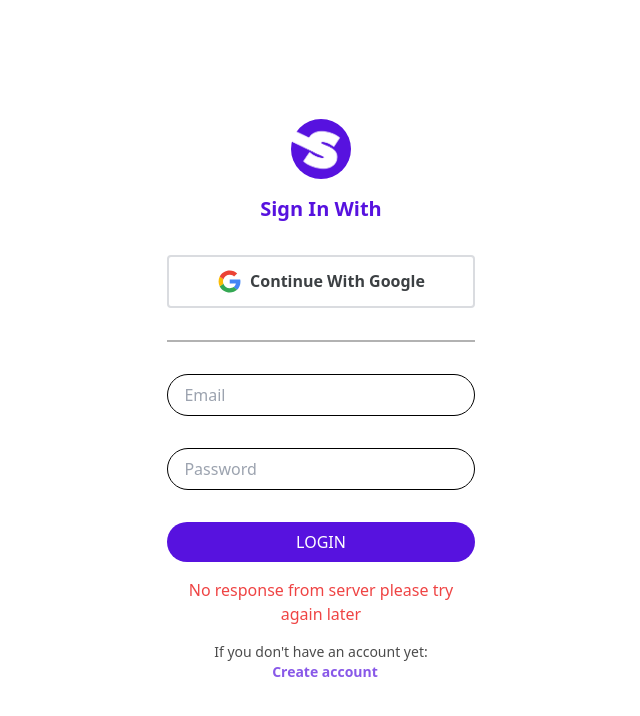
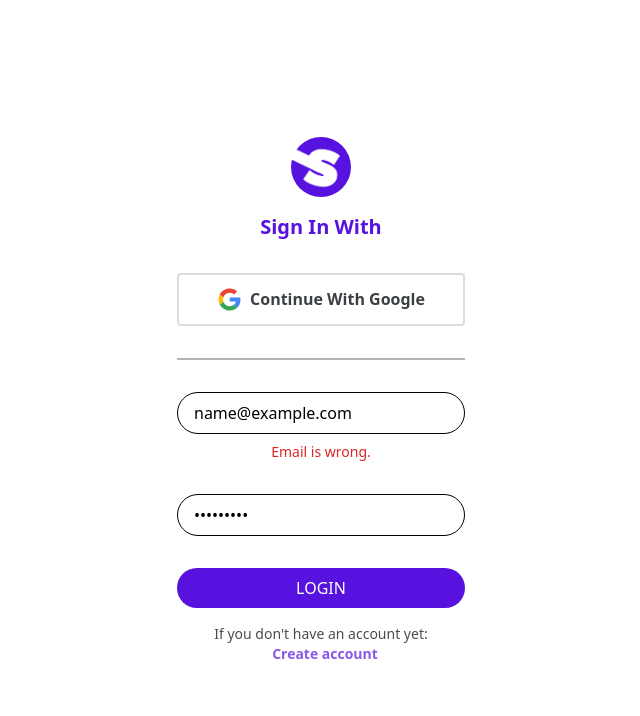
Before and after one commit to andevbonilla/simpliterms-frontend-internationalization, a Next.js app: page /en/auth/login in a window 1280 px wide. Both pictures are taken after typing "name@example.com", "Sample123" into the empty fields and a click on the button "LOGIN". Shown: the top 716 px of the page, without its empty margins (319-959 px from the left). Built offline with nearby package versions, Linux system fonts and the light colour scheme; no server answers.

Commit message:
improve the login component completely

```diff
--- a/package.json
+++ b/package.json
@@ -25,6 +25,7 @@
     "react-toastify": "10.0.5"
   },
   "devDependencies": {
+    "@types/js-cookie": "3.0.6",
     "@types/node": "20",
     "@types/react": "18",
     "@types/react-dom": "18",
--- a/src/app/[locale]/auth/login/page.tsx
+++ b/src/app/[locale]/auth/login/page.tsx
@@ -4,8 +4,8 @@ import Image from "next/image";
 import Link from "next/link";
 import axios from "axios";
 import Cookies from 'js-cookie';
+
 import { backendUri } from "@/helpers/url";
-
 import { useGoogleLogin } from '@react-oauth/google';
 import { LoadingComponent } from "@/components/Loading";
 
@@ -23,16 +23,66 @@ const SigninPage = () => {
     passwordPlaceholder: "Password",
     IFmessage: "If you don't have an account yet: ",
     IFbutton: "Create account",
-    actionButton: "LOGIN"
+    actionButton: "LOGIN",
+    errorEmail: "Email is wrong.",
+    errorEmailRequired: "Email is required.",
+    errorEmailToolong: "Email is too long.",
+    errorPassword: "Password must have at least 8 chracters.",
+    errorPasswordRequired: "Password is required.",
+    errorPasswordToolong: "Password is too long.",
   })
 
+  // form values
+  const [email, setEmail] = useState("");
+  const [emailError, setEmailError] = useState("");
+  const changeEmail = (value: string) => {
+    const regexEmail = /^[a-zA-Z0-9._%+-]+@(gmail\.com|yahoo\.com|outlook\.com|hotmail\.com|icloud\.com)$/;
+    setEmail(value);
+    if (value.length > 100) {
+      setEmailError(texts.errorEmailToolong);
+      return true;
+    };
+    if (value.length === 0) {
+      setEmailError(texts.errorEmailRequired);
+      return true;
+    };
+    if (!regexEmail.test(value)) {
+      setEmailError(texts.errorEmail);
+      return true;
+    };
+    setEmailError("");
+    return false;
+  };
+
+  const [password, setPassword] = useState("");
+  const [passwordError, setPasswordError] = useState("");
+  const changePassword = (value: string) => {
+    setPassword(value);
+    if (value.length > 100) {
+      setPasswordError(texts.errorPasswordToolong);
+      return true;
+    };
+    if (value.length === 0) {
+      setPasswordError(texts.errorPasswordRequired);
+      return true;
+    };
+    if (value.length < 8) {
+      setPasswordError(texts.errorPassword);
+      return true;
+    };
+    setPasswordError("");
+    return false;
+  };
+
   useEffect(() => {
+
     const language = localStorage.getItem("language");
 
     if (language !== null && language !== undefined) {
       setLanguageLink(language);
     }
 
+    // change languages
     switch (language) {
       case "en":
         settexts({
@@ -42,7 +92,30 @@ const SigninPage = () => {
           passwordPlaceholder: "Password",
           IFmessage: "If you don't have an account yet: ",
           IFbutton: "Create account",
-          actionButton: "LOGIN"
+          actionButton: "LOGIN",
+          errorEmail: "Email is wrong.",
+          errorEmailRequired: "Email is required.",
+          errorEmailToolong: "Email is too long.",
+          errorPassword: "Password must have at least 8 characters.",
+          errorPasswordRequired: "Password is required.",
+          errorPasswordToolong: "Password is too long.",
+        });
+        break;
+      case "de":
+        settexts({
+          signIn: "Anmelden mit",
+          googleButton: "Mit Google fortfahren",
+          emailPlaceholder: "E-Mail",
+          passwordPlaceholder: "Passwort",
+          IFmessage: "Falls Sie noch kein Konto haben: ",
+          IFbutton: "Konto erstellen",
+          actionButton: "ANMELDEN",
+          errorEmail: "E-Mail ist falsch.",
+          errorEmailRequired: "E-Mail ist erforderlich.",
+          errorEmailToolong: "E-Mail ist zu lang.",
+          errorPassword: "Das Passwort muss mindestens 8 Zeichen lang sein.",
+          errorPasswordRequired: "Passwort ist erforderlich.",
+          errorPasswordToolong: "Passwort ist zu lang.",
         });
         break;
       case "ru":
@@ -53,7 +126,13 @@ const SigninPage = () => {
           passwordPlaceholder: "Пароль",
           IFmessage: "Если у вас еще нет учетной записи: ",
           IFbutton: "Создать аккаунт",
-          actionButton: "ВХОД"
+          actionButton: "ВХОД",
+          errorEmail: "Электронная почта введена неправильно.",
+          errorEmailRequired: "Требуется электронная почта.",
+          errorEmailToolong: "Электронная почта слишком длинная.",
+          errorPassword: "Пароль должен содержать не менее 8 символов.",
+          errorPasswordRequired: "Требуется пароль.",
+          errorPasswordToolong: "Пароль слишком длинный.",
         });
         break;
       case "zh":
@@ -64,7 +143,13 @@ const SigninPage = () => {
           passwordPlaceholder: "密码",
           IFmessage: "如果您还没有帐户：",
           IFbutton: "创建帐户",
-          actionButton: "登录"
+          actionButton: "登录",
+          errorEmail: "电子邮件错误。",
+          errorEmailRequired: "需要电子邮件。",
+          errorEmailToolong: "电子邮件太长。",
+          errorPassword: "密码必须至少有8个字符。",
+          errorPasswordRequired: "需要密码。",
+          errorPasswordToolong: "密码太长。",
         });
         break;
       case "fr":
@@ -75,7 +160,13 @@ const SigninPage = () => {
           passwordPlaceholder: "Mot de passe",
           IFmessage: "Si vous n'avez pas encore de compte : ",
           IFbutton: "Créer un compte",
-          actionButton: "CONNEXION"
+          actionButton: "CONNEXION",
+          errorEmail: "L'e-mail est incorrect.",
+          errorEmailRequired: "L'e-mail est requis.",
+          errorEmailToolong: "L'e-mail est trop long.",
+          errorPassword: "Le mot de passe doit comporter au moins 8 caractères.",
+          errorPasswordRequired: "Le mot de passe est requis.",
+          errorPasswordToolong: "Le mot de passe est trop long.",
         });
         break;
       case "po":
@@ -86,7 +177,13 @@ const SigninPage = () => {
           passwordPlaceholder: "Senha",
           IFmessage: "Se você ainda não tem uma conta: ",
           IFbutton: "Criar conta",
-          actionButton: "ENTRAR"
+          actionButton: "ENTRAR",
+          errorEmail: "E-mail está errado.",
+          errorEmailRequired: "E-mail é obrigatório.",
+          errorEmailToolong: "E-mail é muito longo.",
+          errorPassword: "A senha deve ter pelo menos 8 caracteres.",
+          errorPasswordRequired: "Senha é obrigatória.",
+          errorPasswordToolong: "Senha é muito longa.",
         });
         break;
       case "es":
@@ -97,7 +194,13 @@ const SigninPage = () => {
           passwordPlaceholder: "Contraseña",
           IFmessage: "Si aún no tienes una cuenta: ",
           IFbutton: "Crear cuenta",
-          actionButton: "INICIAR SESIÓN"
+          actionButton: "INICIAR SESIÓN",
+          errorEmail: "El correo electrónico es incorrecto.",
+          errorEmailRequired: "Se requiere correo electrónico.",
+          errorEmailToolong: "El correo electrónico es demasiado largo.",
+          errorPassword: "La contraseña debe tener al menos 8 caracteres.",
+          errorPasswordRequired: "Se requiere contraseña.",
+          errorPasswordToolong: "La contraseña es demasiado larga.",
         });
         break;
       case "ja":
@@ -108,7 +211,13 @@ const SigninPage = () => {
           passwordPlaceholder: "パスワード",
           IFmessage: "まだアカウントがない場合：",
           IFbutton: "アカウントを作成",
-          actionButton: "ログイン"
+          actionButton: "ログイン",
+          errorEmail: "メールアドレスが間違っています。",
+          errorEmailRequired: "メールアドレスが必要です。",
+          errorEmailToolong: "メールアドレスが長すぎます。",
+          errorPassword: "パスワードは8文字以上でなければなりません。",
+          errorPasswordRequired: "パスワードが必要です。",
+          errorPasswordToolong: "パスワードが長すぎます。",
         });
         break;
       case "hi":
@@ -119,7 +228,13 @@ const SigninPage = () => {
           passwordPlaceholder: "पासवर्ड",
           IFmessage: "यदि आपके पास अभी तक खाता नहीं है: ",
           IFbutton: "खाता बनाएं",
-          actionButton: "लॉग इन करें"
+          actionButton: "लॉग इन करें",
+          errorEmail: "ईमेल गलत है।",
+          errorEmailRequired: "ईमेल आवश्यक है।",
+          errorEmailToolong: "ईमेल बहुत लंबा है।",
+          errorPassword: "पासवर्ड कम से कम 8 अक्षर का होना चाहिए।",
+          errorPasswordRequired: "पासवर्ड आवश्यक है।",
+          errorPasswordToolong: "पासवर्ड बहुत लंबा है।",
         });
         break;
       default:
@@ -133,37 +248,21 @@ const SigninPage = () => {
 
     e.preventDefault();
 
-    const formData = new FormData(e.currentTarget);
-    const userInfo = {
-      email: formData.get('email') || '',
-      password: formData.get('password') || ''
-    }
+    const resultEmail = changeEmail(email);
+    const resultPassword = changePassword(password);
 
-    if (userInfo.email?.length === 0) {
-      setError('The email is required');
-      return;
-    }
-
-    let EmailRegexValidator = /^\w+([\.-]?\w+)*@\w+([\.-]?\w+)*(\.\w{2,3,4})+$/;
-    if (EmailRegexValidator.test(userInfo.email?.toString())) {
-      setError('The email is invalid');
-      return;
-    }
-
-    if (userInfo.password?.length < 8) {
-      setError("The password must contain at least 8 characters");
+    if (resultEmail || resultPassword) {
       return;
     }
 
     setIsLogin(true);
     setError("");
 
-
     try {
 
       const { data: SignUpData } = await axios.post(`${backendUri}/api/auth/login`, {
-        email: userInfo.email,
-        password: userInfo.password,
+        email,
+        password,
       });
 
       if (SignUpData) {
@@ -249,10 +348,13 @@ const SigninPage = () => {
             <h1 className="mb-8 font-bold text-xl text-[#5712DF]">{texts.signIn}</h1>
           </div>
 
+          {/* login form */}
           <form className="flex flex-col items-center mb-4 md:max-w-[60%]" onSubmit={handleSubmit}>
 
-
-            <button onClick={() => { GoogleLogin() }} type="button" className=" text-base text-[#3c4043] transition-all hover:bg-[#F8FAFF] justify-center font-bold w-full flex items-center rounded text-center py-3 px-[2rem] bg-white border-2 border-[#dadce0]">
+            <button
+              onClick={() => { GoogleLogin() }}
+              type="button"
+              className=" text-base text-[#3c4043] transition-all hover:bg-[#F8FAFF] justify-center font-bold w-full flex items-center rounded text-center py-3 px-[2rem] bg-white border-2 border-[#dadce0]">
               <Image
                 src={require('@/assets/google-svgrepo-com.svg')}
                 alt='google svg icon'
@@ -265,11 +367,43 @@ const SigninPage = () => {
 
             <div className="border-t-2 border-solid border-[rgba(0,0,0,.3)] w-full mt-8"></div>
 
-            <input className="border-black border-solid border-[0.08rem] py-2 px-4 rounded-full mb-8 mt-8 w-full" type="email" name="email" placeholder={texts.emailPlaceholder} />
+            <div className="mb-8">
+              <input
+                className="border-black border-solid border-[0.08rem] py-2 px-4 rounded-full mt-8 w-[18rem]"
+                type="email"
+                name="email"
+                value={email}
+                onChange={(e) => changeEmail(e.target.value)}
+                placeholder={texts.emailPlaceholder}
+              />
+              {
+                emailError.length > 0 &&
+                <p className="text-red-600 text-sm mt-2">{emailError}</p>
+              }
+            </div>
 
-            <input className="border-black border-solid border-[0.08rem] py-2 px-4 rounded-full mb-8 w-full" type="password" name="password" placeholder={texts.passwordPlaceholder} />
+            <div className="mb-8">
+              <input
+                className="border-black border-solid border-[0.08rem] py-2 px-4 rounded-full w-[18rem]"
+                type="password"
+                name="password"
+                value={password}
+                onChange={(e) => changePassword(e.target.value)}
+                placeholder={texts.passwordPlaceholder}
+              />
+              {
+                passwordError.length > 0 &&
+                <p className="text-red-600 text-sm mt-2">{passwordError}</p>
+              }
+            </div>
 
-            <button className="bg-[#5712DF] text-white py-2 px-4 rounded-full w-full" type="submit">{texts.actionButton}</button>
+
+            <button
+              className="bg-[#5712DF] text-white py-2 px-4 rounded-full w-[18rem]"
+              type="submit"
+            >
+              {texts.actionButton}
+            </button>
 
             {error && <span className="text-red-500 mt-4">{error}</span>}
 
```
Also changed, not shown: 1 other file (tests, documents, lock files or other folders).
